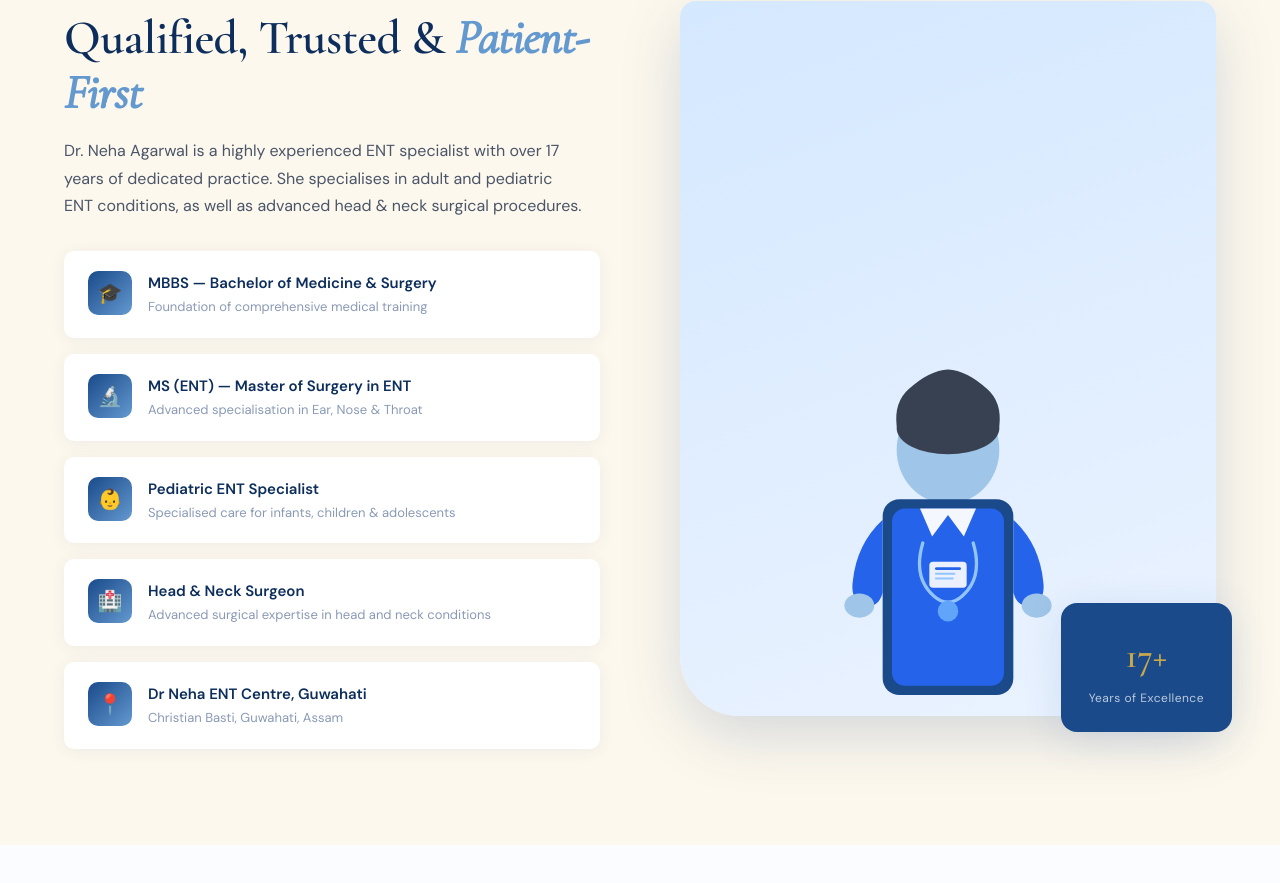
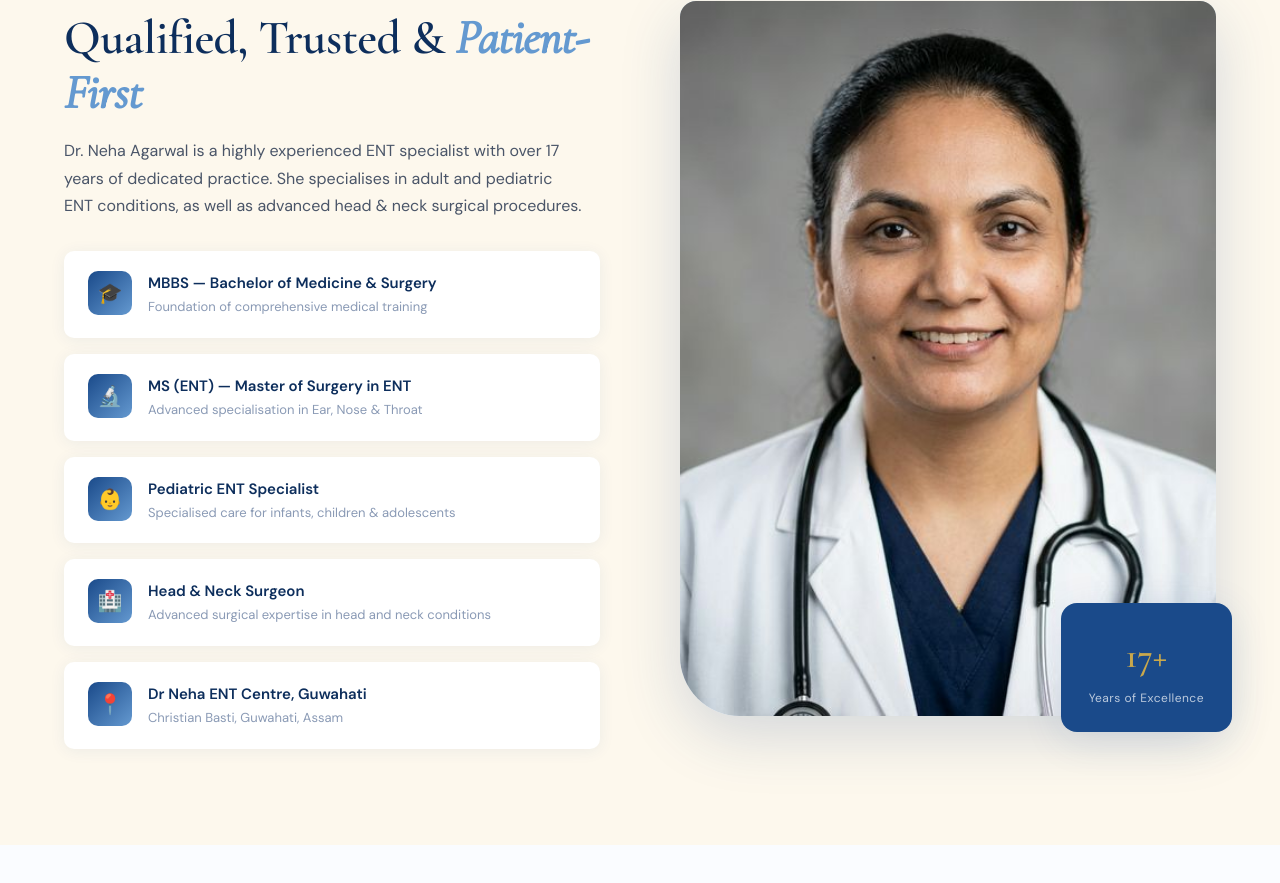
Before and after one commit to anuragkoirala51-crypto/Dr.-NEHA-best-ENT-in-ghy, a website: page index.html in a window 1280 px wide. Shown: the part 1194-2077 px from the top of the page. Drawn offline with nearby package versions, Linux system fonts and the light colour scheme; a web font is replaced by a local one.

Commit message:
Finalize portrait integration in About section

```diff
--- a/index.html
+++ b/index.html
@@ -2086,25 +2086,7 @@
         </div>
         <div class="qual-image-wrap">
           <div class="qual-image-card">
-            <svg viewBox="0 0 300 380" style="width:75%;max-width:280px" fill="none" xmlns="http://www.w3.org/2000/svg">
-              <ellipse cx="150" cy="95" rx="55" ry="58" fill="#9FC5E8" />
-              <rect x="80" y="148" width="140" height="210" rx="18" fill="#1A4A8A" />
-              <rect x="90" y="158" width="120" height="190" rx="14" fill="#2563EB" />
-              <path d="M120 158 L133 188 L150 165 L167 188 L180 158" fill="white" opacity="0.95" />
-              <path d="M123 195 Q112 232 135 252 Q150 265 165 252 Q188 232 177 195" stroke="#93C5FD" stroke-width="3.5"
-                fill="none" stroke-linecap="round" />
-              <circle cx="150" cy="268" r="11" fill="#60A5FA" />
-              <rect x="130" y="215" width="40" height="28" rx="4" fill="white" opacity="0.9" />
-              <rect x="136" y="221" width="28" height="3" rx="2" fill="#2563EB" />
-              <rect x="136" y="227" width="22" height="2" rx="1" fill="#93C5FD" />
-              <rect x="136" y="232" width="20" height="2" rx="1" fill="#93C5FD" />
-              <path d="M80 170 Q52 196 48 236 Q45 258 62 262 Q76 264 80 248" fill="#2563EB" />
-              <path d="M220 170 Q248 196 252 236 Q255 258 238 262 Q224 264 220 248" fill="#2563EB" />
-              <ellipse cx="55" cy="262" rx="16" ry="13" fill="#9FC5E8" />
-              <ellipse cx="245" cy="262" rx="16" ry="13" fill="#9FC5E8" />
-              <path d="M95 70 Q92 44 108 30 Q130 10 150 9 Q170 10 192 30 Q208 44 205 70" fill="#374151" />
-              <ellipse cx="150" cy="72" rx="55" ry="28" fill="#374151" />
-            </svg>
+            <img src="dr-neha-professional.png" alt="Dr. Neha Agarwal" style="width: 100%; height: 100%; object-fit: cover;">
           </div>
           <div class="qual-overlay">
             <div class="qual-overlay-num">17+</div>
```
